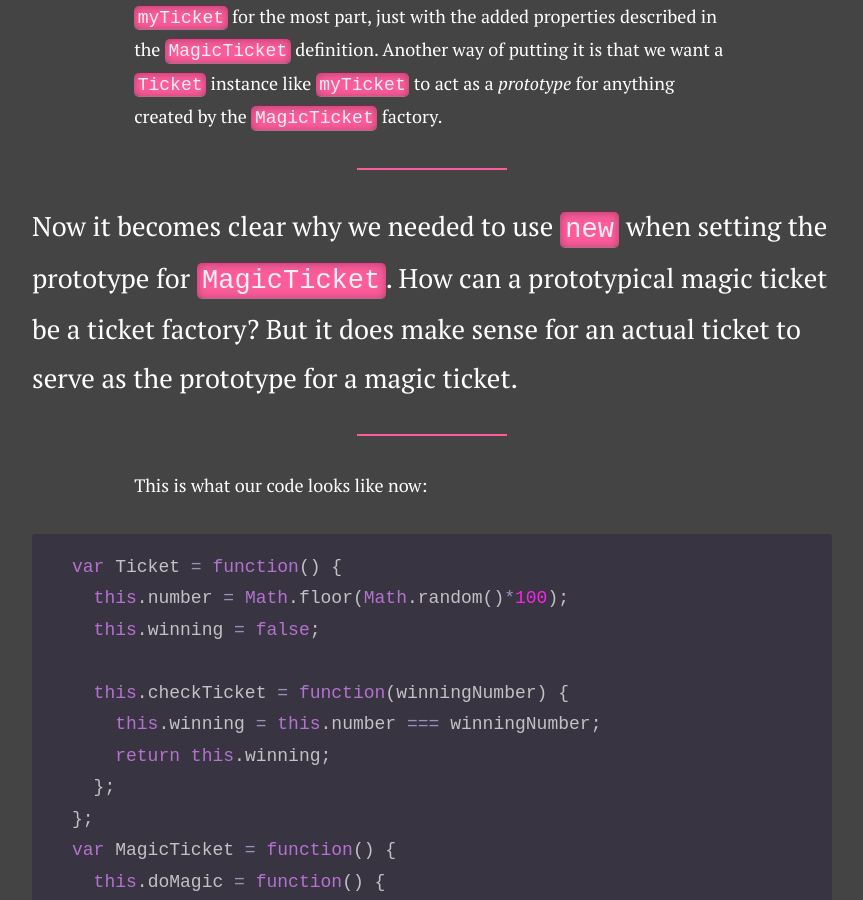
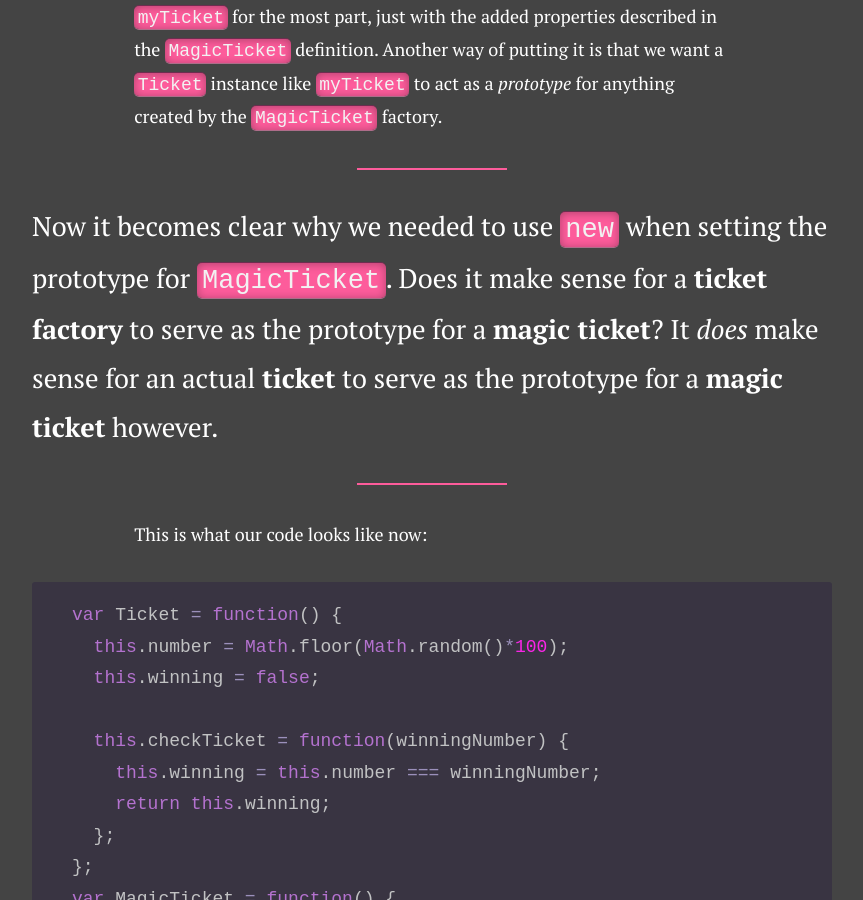
Before and after one commit to TheRealest/therealest.github.io, a Jekyll site: the page built from _posts/2015-04-22-pseudo-classical-inheritance-with-prototypes.md, in a window 1280 px wide and 900 px high, scrolled down 5073 px. Shown: the whole window, without its empty margins (208-1071 px from the left). Built offline with Jekyll 4.4.1, drawn with Linux system fonts in a browser that asks for light colours; nearby versions of some CDN libraries; Markdown is read by kramdown in place of the engine named in the settings; some of the changed text lies outside the part shown.

Commit message:
edited pseudo-classic inheritance post

```diff
--- a/_posts/2015-04-22-pseudo-classical-inheritance-with-prototypes.md
+++ b/_posts/2015-04-22-pseudo-classical-inheritance-with-prototypes.md
@@ -98,7 +98,7 @@ If this is still confusing, think of it this way. The constructor `Ticket` is li
 
 `MagicTicket` is similarly a factory for creating instances like `myMagicTicket`. But we want `myMagicTicket` to behave like `myTicket` for the most part, just with the added properties described in the `MagicTicket` definition. Another way of putting it is that we want a `Ticket` instance like `myTicket` to act as a *prototype* for anything created by the `MagicTicket` factory.
 
-<blockquote>Now it becomes clear why we needed to use <code>new</code> when setting the prototype for <code>MagicTicket</code>. How can a prototypical magic ticket be a ticket factory? But it does make sense for an actual ticket to serve as the prototype for a magic ticket.</blockquote>
+<blockquote>Now it becomes clear why we needed to use <code>new</code> when setting the prototype for <code>MagicTicket</code>. Does it make sense for a <strong>ticket factory</strong> to serve as the prototype for a <strong>magic ticket</strong>? It <em>does</em> make sense for an actual <strong>ticket</strong> to serve as the prototype for a <strong>magic ticket</strong> however.</blockquote>
 
 This is what our code looks like now:
 
@@ -233,7 +233,7 @@ myMagicTicket
 
 Now that `MagicTicket` is disconnected from the prototype chain, it doesn't have access to `wrap`!
 
-<blockquote>Even though we used the <code>Ticket</code> constructor to add properties to <code>MagicTicket</code> instances, we still need to set <code>MagicTicket.prototype</code> if we expect to inherit properties or methods from the prototype of <code>Ticket</code>.</blockquote>
+<blockquote>Even though we used the <code>Ticket</code> constructor to add properties to <code>MagicTicket</code> instances, we still need to set <code>MagicTicket.prototype</code> if we expect to inherit properties or methods from the <strong>prototype</strong> of <code>Ticket</code>.</blockquote>
 
 Prototypal inheritance is far from intuitive, but I think this demonstrates why you should be using instances instead of constructors as prototypes, why you might want to call one constructor from within another, and why that doesn't preclude you from using the prototype as well.
 
```
